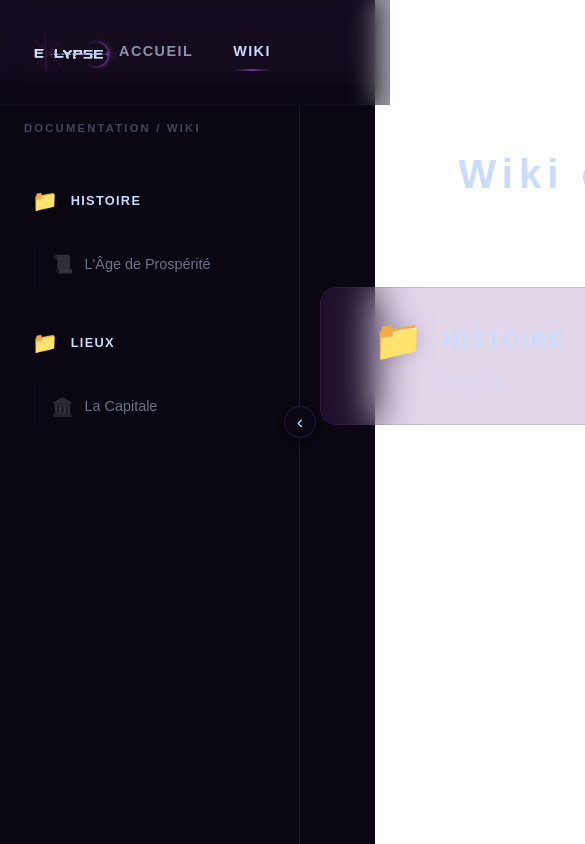
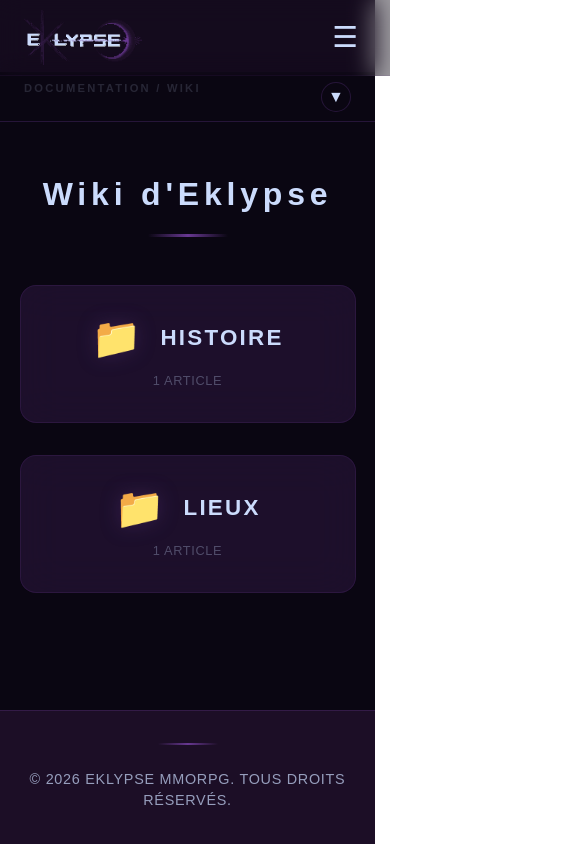
Before and after one commit to EklypseRP/Eklypse-website, a Next.js app in the folder eklypse/: page /wiki in a window 390 px wide. Shown: the top 844 px of the page, 585 px wide, since content can reach past the window. Built offline with nearby package versions, Linux system fonts and the light colour scheme.

Commit message:
UPD: Made the w<hole website responsive and fixed again some front

```diff
--- a/eklypse/app/components/Header.tsx
+++ b/eklypse/app/components/Header.tsx
@@ -5,25 +5,38 @@ import Link from 'next/link';
 import Image from 'next/image';
 import { usePathname } from 'next/navigation';
 
-// On utilise les constantes de couleurs basées sur votre page.tsx
 const COLORS = {
   purple: '#683892',
   lightText: '#CBDBFC',
   cardBorder: 'rgba(104, 56, 146, 0.3)',
-  almostBlack: '#0A0612', // Noir profond original
+  almostBlack: '#0A0612',
 };
 
 const Header: React.FC = () => {
   const [isScrolled, setIsScrolled] = useState(false);
+  const [isMobileMenuOpen, setIsMobileMenuOpen] = useState(false);
+  const [windowWidth, setWindowWidth] = useState(0);
   const pathname = usePathname();
 
   useEffect(() => {
+    setWindowWidth(window.innerWidth);
+    const handleResize = () => {
+      setWindowWidth(window.innerWidth);
+      if (window.innerWidth > 1024) setIsMobileMenuOpen(false);
+    };
     const handleScroll = () => {
       setIsScrolled(window.scrollY > 20);
     };
+
+    window.addEventListener('resize', handleResize);
     window.addEventListener('scroll', handleScroll);
-    return () => window.removeEventListener('scroll', handleScroll);
+    return () => {
+      window.removeEventListener('resize', handleResize);
+      window.removeEventListener('scroll', handleScroll);
+    };
   }, []);
+
+  const isMobile = windowWidth < 1024;
 
   const navItems = [
     { href: '/', label: 'Accueil' },
@@ -37,24 +50,17 @@ const Header: React.FC = () => {
       left: 0,
       right: 0,
       zIndex: 100,
-      padding: '0.75rem 2rem',
-
-      /* --- MODIFICATION : Fond plus sombre pour la séparation --- */
-      // On utilise 0.98 d'opacité pour un effet presque plein, avec un léger flou
-      backgroundColor: isScrolled ? 'rgba(10, 6, 18, 0.98)' : 'rgba(10, 6, 18, 0.4)',
+      padding: isMobile ? '0.5rem 1.5rem' : '0.75rem 2rem',
+      backgroundColor: (isScrolled || isMobileMenuOpen) ? 'rgba(10, 6, 18, 0.98)' : 'rgba(10, 6, 18, 0.4)',
       backdropFilter: 'blur(12px)',
-      // Bordure toujours visible mais plus marquée lors du scroll
-      borderBottom: `0.5px solid ${isScrolled ? COLORS.cardBorder : 'rgba(104, 56, 146, 0.1)'}`,
-      /* ----------------------------------------------------------- */
-
-      transition: 'all 0.4s cubic-bezier(0.4, 0, 0.2, 1)',
-      display: 'grid',
-      gridTemplateColumns: '1fr auto 1fr',
+      borderBottom: `0.5px solid ${(isScrolled || isMobileMenuOpen) ? COLORS.cardBorder : 'rgba(104, 56, 146, 0.1)'}`,
+      transition: 'background-color 0.4s ease',
+      display: 'flex',
+      justifyContent: 'space-between',
       alignItems: 'center'
     }}>
 
-      {/* Logo Image à Gauche */}
-      <div style={{ justifySelf: 'start' }}>
+      <div style={{ flex: 1, display: 'flex', alignItems: 'center' }}>
         <Link href="/" style={{ textDecoration: 'none', display: 'flex', alignItems: 'center' }}>
           <Image
             src="/Eklypse.png"
@@ -62,7 +68,7 @@ const Header: React.FC = () => {
             width={120}
             height={40}
             style={{
-              height: '80px',
+              height: isMobile ? '55px' : '80px',
               width: 'auto',
               objectFit: 'contain'
             }}
@@ -71,39 +77,92 @@ const Header: React.FC = () => {
         </Link>
       </div>
 
-      {/* Navigation au Centre */}
+      {!isMobile && (
         <nav style={{
           display: 'flex',
           gap: '2.5rem',
           alignItems: 'center',
-        justifySelf: 'center'
+          position: 'absolute',
+          left: '50%',
+          transform: 'translateX(-50%)'
         }}>
-        {navItems.map((item) => {
-          const isActive = item.href === '/'
-            ? pathname === '/'
-            : pathname.startsWith(item.href);
-
-          return (
+          {navItems.map((item) => (
             <NavLink
               key={item.href}
               href={item.href}
               label={item.label}
-              isActive={isActive}
+              isActive={item.href === '/' ? pathname === '/' : pathname.startsWith(item.href)}
             />
-          );
-        })}
+          ))}
         </nav>
+      )}
 
-      {/* Colonne de droite vide pour maintenir l'équilibre du centrage */}
-      <div style={{ justifySelf: 'end' }} />
+      {isMobile && (
+        <button
+          onClick={() => setIsMobileMenuOpen(!isMobileMenuOpen)}
+          style={{
+            background: 'none',
+            border: 'none',
+            color: COLORS.lightText,
+            fontSize: '1.8rem',
+            cursor: 'pointer',
+            padding: '0.5rem',
+            zIndex: 110
+          }}
+        >
+          {isMobileMenuOpen ? '✕' : '☰'}
+        </button>
+      )}
 
+      {!isMobile && <div style={{ flex: 1 }} />}
+
+      {isMobile && isMobileMenuOpen && (
+        <div style={{
+          position: 'fixed',
+          top: '100%',
+          left: 0,
+          right: 0,
+          backgroundColor: 'rgba(10, 6, 18, 0.98)',
+          borderBottom: `1px solid ${COLORS.cardBorder}`,
+          padding: '1.5rem',
+          display: 'flex',
+          flexDirection: 'column',
+          gap: '1rem',
+          animation: 'slideDown 0.3s ease-out'
+        }}>
+          {navItems.map((item) => (
+            <Link
+              key={item.href}
+              href={item.href}
+              onClick={() => setIsMobileMenuOpen(false)}
+              style={{
+                color: (pathname === item.href || (item.href !== '/' && pathname.startsWith(item.href))) ? COLORS.lightText : 'rgba(203, 219, 252, 0.65)',
+                textDecoration: 'none',
+                fontSize: '1.1rem',
+                fontWeight: '600',
+                textTransform: 'uppercase',
+                padding: '0.75rem 0',
+                borderBottom: '1px solid rgba(104, 56, 146, 0.1)'
+              }}
+            >
+              {item.label}
+            </Link>
+          ))}
+        </div>
+      )}
+
+      <style>{`
+        @keyframes slideDown {
+          from { transform: translateY(-10px); opacity: 0; }
+          to { transform: translateY(0); opacity: 1; }
+        }
+      `}</style>
     </header>
   );
 };
 
 const NavLink = ({ href, label, isActive }: { href: string, label: string, isActive: boolean }) => {
   const [isHovered, setIsHovered] = useState(false);
-
   return (
     <Link
       href={href}
@@ -117,7 +176,7 @@ const NavLink = ({ href, label, isActive }: { href: string, label: string, isAct
         textTransform: 'uppercase',
         letterSpacing: '0.1em',
         position: 'relative',
-        transition: 'all 0.3s ease',
+        transition: 'color 0.3s ease',
         padding: '0.5rem 0'
       }}
     >
--- a/eklypse/app/components/WikiSidebar.tsx
+++ b/eklypse/app/components/WikiSidebar.tsx
@@ -1,6 +1,6 @@
 'use client';
 
-import React, { useState } from 'react';
+import React, { useState, useEffect } from 'react';
 import Link from 'next/link';
 import { usePathname } from 'next/navigation';
 
@@ -28,7 +28,7 @@ const SidebarLink = ({ href, title, icon, isActive, isCollapsed }: any) => {
         alignItems: 'center',
         gap: '0.7rem',
         position: 'relative',
-        transition: 'all 0.3s ease',
+        transition: 'all 0.8s ease',
         color: (isActive || isHovered) ? COLORS.lightText : 'rgba(203, 219, 252, 0.5)',
         justifyContent: isCollapsed ? 'center' : 'flex-start',
       }}
@@ -36,7 +36,7 @@ const SidebarLink = ({ href, title, icon, isActive, isCollapsed }: any) => {
       <span style={{
         fontSize: '1.1rem',
         filter: isHovered || isActive ? 'none' : 'grayscale(100%) opacity(0.4)',
-        transition: 'all 0.3s'
+        transition: 'all 0.8s ease'
       }}>
         {icon || '📄'}
       </span>
@@ -52,16 +52,20 @@ const SidebarLink = ({ href, title, icon, isActive, isCollapsed }: any) => {
         </span>
       )}
 
-      {!isCollapsed && (isActive || isHovered) && (
+      {/* LIGNE DYNAMIQUE DE L'ARTICLE - Toujours présente mais animée */}
+      {!isCollapsed && (
         <span style={{
           position: 'absolute',
           bottom: '2px',
           left: '50%',
-          width: '80%',
+          transform: 'translateX(-50%)',
+          // MODIFICATION : Transition de 0% à 60% pour l'effet de glissement
+          width: (isActive || isHovered) ? '60%' : '0%',
+          opacity: (isActive || isHovered) ? 1 : 0,
           height: '2px',
           background: `linear-gradient(to right, transparent, ${COLORS.purple}, transparent)`,
-          transform: 'translateX(-50%)',
-          transition: 'all 0.3s ease',
+          transition: 'width 0.8s ease, opacity 0.8s ease',
+          pointerEvents: 'none'
         }} />
       )}
     </Link>
@@ -72,63 +76,84 @@ const SidebarLink = ({ href, title, icon, isActive, isCollapsed }: any) => {
 export default function WikiSidebar({ categories }: { categories: any[] }) {
   const pathname = usePathname();
   const [isCollapsed, setIsCollapsed] = useState(false);
-  const [isBtnHovered, setIsBtnHovered] = useState(false);
-  const [isTitleHovered, setIsTitleHovered] = useState(false);
+  const [windowWidth, setWindowWidth] = useState(0);
+  const [isMounted, setIsMounted] = useState(false);
+  const [isReady, setIsReady] = useState(false);
+  const [isTitleHovered, setIsTitleHovered] = useState(false); // État pour l'effet over du titre
+
+  useEffect(() => {
+    const width = window.innerWidth;
+    setWindowWidth(width);
+    setIsMounted(true);
+
+    if (width < 1024) {
+      setIsCollapsed(true);
+    }
+
+    const timer = setTimeout(() => setIsReady(true), 100);
+
+    const handleResize = () => setWindowWidth(window.innerWidth);
+    window.addEventListener('resize', handleResize);
+
+    return () => {
+      window.removeEventListener('resize', handleResize);
+      clearTimeout(timer);
+    };
+  }, []);
+
+  const isMobile = isMounted ? windowWidth < 1024 : false;
+
+  const transitionStyle = (isReady && !isMobile)
+    ? 'width 0.4s cubic-bezier(0.4, 0, 0.2, 1), min-width 0.4s cubic-bezier(0.4, 0, 0.2, 1), padding 0.4s ease'
+    : (isReady && isMobile ? 'height 0.4s ease, padding 0.4s ease' : 'none');
 
   return (
     <aside style={{
-      width: isCollapsed ? '80px' : '300px',
-      minWidth: isCollapsed ? '80px' : '300px',
+      width: isMobile ? '100%' : (isCollapsed ? '80px' : '300px'),
+      minWidth: isMobile ? '100%' : (isCollapsed ? '80px' : '300px'),
       display: 'flex',
       flexDirection: 'column',
-      gap: '2.5rem',
-      position: 'sticky',
+      gap: isMobile && isCollapsed ? '0' : '2.5rem',
+      position: isMobile ? 'relative' : 'sticky',
       top: 0,
-      height: '100vh',
-      overflowY: 'auto',
+      height: isMobile ? (isCollapsed ? '50px' : 'auto') : '100vh',
+      maxHeight: isMobile && !isCollapsed ? '70vh' : 'none',
+      overflowY: isMobile && isCollapsed ? 'hidden' : 'auto',
       overflowX: 'hidden',
-      scrollbarWidth: 'none',
-      msOverflowStyle: 'none',
       backgroundColor: COLORS.almostBlack,
-      borderRight: `1px solid ${COLORS.cardBorder}`,
-      padding: isCollapsed ? '2.5rem 0.5rem' : '2.5rem 1.5rem',
+      borderRight: isMobile ? 'none' : `1px solid ${COLORS.cardBorder}`,
+      borderBottom: isMobile ? `1px solid ${COLORS.cardBorder}` : 'none',
+      padding: isMobile
+        ? (isCollapsed ? '0.5rem 1.5rem' : '1.5rem')
+        : (isCollapsed ? '2.5rem 0.5rem' : '2.5rem 1.5rem'),
       zIndex: 20,
-      transition: 'all 0.4s cubic-bezier(0.4, 0, 0.2, 1)',
+      transition: transitionStyle,
     }}>
 
-      <style>{`aside::-webkit-scrollbar { display: none; }`}</style>
-
-      {/* BOUTON TOGGLE */}
       <button
         onClick={() => setIsCollapsed(!isCollapsed)}
-        onMouseEnter={() => setIsBtnHovered(true)}
-        onMouseLeave={() => setIsBtnHovered(false)}
         style={{
-          position: 'fixed',
-          left: isCollapsed ? '64px' : '284px',
-          top: '50%',
-          transform: 'translateY(-50%)',
-          background: isBtnHovered ? COLORS.purple : COLORS.almostBlack,
+          position: isMobile ? 'absolute' : 'fixed',
+          right: isMobile ? '1.5rem' : 'auto',
+          left: isMobile ? 'auto' : (isCollapsed ? '64px' : '284px'),
+          top: isMobile ? '10px' : '50%',
+          transform: isMobile ? 'none' : 'translateY(-50%)',
+          background: COLORS.almostBlack,
           border: `1px solid ${COLORS.cardBorder}`,
           color: COLORS.lightText,
           borderRadius: '50%',
-          width: '32px',
-          height: '32px',
-          cursor: 'pointer',
-          display: 'flex',
-          alignItems: 'center',
-          justifyContent: 'center',
-          transition: 'all 0.4s cubic-bezier(0.4, 0, 0.2, 1)',
-          boxShadow: isBtnHovered ? `0 0 15px ${COLORS.purple}` : '0 4px 10px rgba(0,0,0,0.5)',
+          width: '30px', height: '30px', cursor: 'pointer',
+          display: 'flex', alignItems: 'center', justifyContent: 'center',
+          transition: 'all 0.4s ease',
           zIndex: 100,
-          fontSize: '1.2rem',
         }}
       >
-        {isCollapsed ? '›' : '‹'}
+        {isMobile ? (isCollapsed ? '▼' : '▲') : (isCollapsed ? '›' : '‹')}
       </button>
 
-      {/* TITRE WIKI */}
-      {!isCollapsed && (
+      {/* TITRE WIKI AVEC EFFET OVER RESTAURÉ */}
+      <div style={{ opacity: isCollapsed && isMobile ? 0.5 : 1, transition: 'opacity 0.3s' }}>
+        {(!isCollapsed || isMobile) && (
           <Link
             href="/wiki"
             onMouseEnter={() => setIsTitleHovered(true)}
@@ -140,62 +165,44 @@ export default function WikiSidebar({ categories }: { categories: any[] }) {
               textDecoration: 'none',
               letterSpacing: '0.2em',
               textTransform: 'uppercase',
-            marginBottom: '0.5rem',
-            transition: 'all 0.3s ease',
+              transition: 'color 0.8s ease',
+              display: 'block',
+              marginBottom: '0.5rem'
             }}
           >
             Documentation / Wiki
           </Link>
         )}
+      </div>
 
-      {/* NAVIGATION CATEGORIES */}
-      <nav style={{ display: 'flex', flexDirection: 'column', gap: '2.5rem' }}>
+      <nav style={{
+        display: isMobile && isCollapsed ? 'none' : 'flex',
+        flexDirection: 'column',
+        gap: '2.5rem',
+        marginTop: isMobile ? '1rem' : '0'
+      }}>
         {categories.map((cat) => {
           const isCategoryActive = pathname.includes(`/wiki/${cat.id}`);
-
           return (
             <div key={cat.id} style={{ display: 'flex', flexDirection: 'column', gap: '1rem' }}>
+              <div style={{ display: 'flex', alignItems: 'center', gap: '0.8rem', color: COLORS.lightText, position: 'relative', paddingBottom: isCollapsed ? '0' : '0.6rem' }}>
+                <span style={{ fontSize: '1.3rem' }}>{cat.icon}</span>
+                {!isCollapsed && <span style={{ fontWeight: '800', fontSize: '0.8rem', textTransform: 'uppercase' }}>{cat.title}</span>}
 
-              {/* TITRE DE CATÉGORIE AVEC LIGNE DYNAMIQUE */}
-              <div style={{
-                display: 'inline-flex', // Utilisation d'inline-flex pour que la largeur s'adapte au contenu
-                alignItems: 'center',
-                justifyContent: isCollapsed ? 'center' : 'flex-start',
-                gap: '0.8rem',
-                color: COLORS.lightText,
-                paddingLeft: isCollapsed ? '0' : '0.5rem',
-                position: 'relative',
-                paddingBottom: isCollapsed ? '0' : '0.6rem', // Espace pour la ligne
-                width: isCollapsed ? '100%' : 'fit-content' // S'adapte au mot si déplié
-              }}>
-                <span style={{ fontSize: '1.3rem' }}>{cat.icon}</span>
-                {!isCollapsed && (
-                  <span style={{
-                    fontWeight: '800',
-                    fontSize: '0.8rem',
-                    textTransform: 'uppercase',
-                    letterSpacing: '0.1em'
-                  }}>
-                    {cat.title}
-                  </span>
-                )}
-
-                {/* LA LIGNE DÉGRADÉE (Même style que les articles) */}
                 {isCategoryActive && !isCollapsed && (
                   <div style={{
                     position: 'absolute',
                     bottom: 0,
                     left: '50%',
-                    transform: 'translateX(-50%)', // Centrage sous le mot
-                    width: '100%', // Toute la longueur du mot + icône
+                    transform: 'translateX(-50%)',
+                    width: '75%',
                     height: '2px',
                     background: `linear-gradient(to right, transparent, ${COLORS.purple}, transparent)`,
-                    borderRadius: '2px'
+                    transition: 'width 0.8s ease, opacity 0.8s ease'
                   }} />
                 )}
               </div>
 
-              {/* LISTE ARTICLES */}
               <div style={{
                 display: 'flex',
                 flexDirection: 'column',
--- a/eklypse/app/globals.css
+++ b/eklypse/app/globals.css
@@ -19,13 +19,25 @@
   }
 }
 
+* {
+  box-sizing: border-box;
+}
+
 body {
   background: var(--background);
   color: var(--foreground);
   font-family: Arial, Helvetica, sans-serif;
+  /* MODIFICATION : Empêche le scroll horizontal accidentel sur mobile */
+  overflow-x: hidden;
+  width: 100%;
 }
 
 html {
-  /* Réserve l'espace de la scrollbar pour éviter le saut de contenu */
   scrollbar-gutter: stable;
 }
+
+/* MODIFICATION : Les images ne dépassent jamais de leur conteneur */
+img {
+  max-width: 100%;
+  height: auto;
+}
--- a/eklypse/app/layout.tsx
+++ b/eklypse/app/layout.tsx
@@ -23,10 +23,8 @@ export default function RootLayout({
   children: React.ReactNode;
 }>) {
   return (
-    <html lang="en">
-      <body
-        className={`${geistSans.variable} ${geistMono.variable} antialiased`}
-      >
+    <html lang="fr">
+      <body className={`${geistSans.variable} ${geistMono.variable} antialiased`}>
         {children}
       </body>
     </html>
--- a/eklypse/app/wiki/[category]/[slug]/page.tsx
+++ b/eklypse/app/wiki/[category]/[slug]/page.tsx
@@ -4,14 +4,13 @@ import MarkdownRenderer from '@/app/components/MarkdownRenderer';
 import WikiSidebar from '@/app/components/WikiSidebar';
 import { BackButton } from '@/app/wiki/WikiClientComponents';
 
-const DARK_BG = '#0A0612'; // Couleur constante foncée
+const DARK_BG = '#0A0612';
 
 export default async function ArticlePage({ params }: { params: Promise<{ category: string, slug: string }> }) {
   const { category: currentCategory, slug: currentSlug } = await params;
   const allArticles = getAllWikiData();
   const article = allArticles.find((a) => a.category === currentCategory && a.slug === currentSlug);
 
-  // --- LOGIQUE DYNAMIQUE POUR LA SIDEBAR ---
   const categoryIds = Array.from(new Set(allArticles.map(a => a.category)));
   const categoriesData = categoryIds.map(id => {
     const articlesInCat = allArticles.filter(a => a.category === id);
@@ -29,28 +28,21 @@ export default async function ArticlePage({ params }: { params: Promise<{ catego
   return (
     <div style={{
       display: 'flex',
-      alignItems: 'stretch',
-      minHeight: '100vh',
+      flexDirection: 'inherit',
+      flex: 1,
       backgroundColor: DARK_BG,
       color: '#CBDBFC',
       position: 'relative',
-      // Supprime les espaces entre le layout et le header/footer
-      marginTop: '-2rem',
-      marginBottom: '-4rem',
     }}>
 
-      {/* SIDEBAR : Fusionnée avec le header et footer */}
       <WikiSidebar categories={categoriesData} />
 
-      {/* ZONE DE CONTENU PRINCIPALE */}
       <main style={{
         flex: 1,
-        // Padding-top ajusté à 4rem pour aligner le BackButton avec les autres pages
-        padding: '4rem clamp(1rem, 5vw, 4rem) 6rem',
+        padding: '3rem clamp(1rem, 5vw, 4rem) 6rem',
         position: 'relative'
       }}>
 
-        {/* NAVIGATION HAUTE ALIGNÉE */}
         <div style={{ display: 'flex', flexDirection: 'column', gap: '0.4rem', marginBottom: '3rem' }}>
           <BackButton href={`/wiki/${currentCategory}`} label="Retour à la liste" />
           <nav style={{
@@ -64,34 +56,39 @@ export default async function ArticlePage({ params }: { params: Promise<{ catego
           </nav>
         </div>
 
-        {/* BLOC ARTICLE */}
         <article style={{
           maxWidth: '1000px',
-          background: 'rgba(255, 255, 255, 0.02)', // Fond subtil pour détacher l'article
+          background: 'rgba(255, 255, 255, 0.02)',
           backdropFilter: 'blur(20px)',
-          padding: 'clamp(2rem, 5vw, 4rem)',
+          padding: 'clamp(1.5rem, 5vw, 4rem)',
           borderRadius: '12px',
           border: '1px solid rgba(104, 56, 146, 0.2)',
           boxShadow: '0 30px 60px rgba(0, 0, 0, 0.4)',
           margin: '0 auto'
         }}>
-          <div style={{ display: 'flex', alignItems: 'center', gap: '1.8rem', marginBottom: '3rem' }}>
-             <span style={{ fontSize: '3.8rem', filter: 'drop-shadow(0 0 15px rgba(104, 56, 146, 0.4))' }}>
+          <div style={{
+            display: 'flex',
+            flexDirection: 'row',
+            alignItems: 'center',
+            gap: '1.5rem',
+            marginBottom: '2rem',
+            flexWrap: 'wrap'
+          }}>
+             <span style={{ fontSize: 'clamp(2.5rem, 5vw, 3.8rem)', filter: 'drop-shadow(0 0 15px rgba(104, 56, 146, 0.4))' }}>
                 {article.icon || '📜'}
              </span>
              <div>
-                <h1 style={{ fontSize: 'clamp(2.2rem, 4.5vw, 3.2rem)', fontWeight: '900', color: '#CBDBFC', margin: 0 }}>
+                <h1 style={{ fontSize: 'clamp(1.5rem, 4.5vw, 3.2rem)', fontWeight: '900', color: '#CBDBFC', margin: 0 }}>
                   {article.title}
                 </h1>
-                <p style={{ color: 'rgba(203, 219, 252, 0.3)', marginTop: '0.5rem', fontSize: '0.85rem', letterSpacing: '0.1em' }}>
+                <p style={{ color: 'rgba(203, 219, 252, 0.3)', marginTop: '0.5rem', fontSize: '0.75rem', letterSpacing: '0.1em' }}>
                   ARCHIVES MISES À JOUR : {article.lastUpdated}
                 </p>
              </div>
           </div>
-          <hr style={{ border: 'none', borderTop: '1px solid rgba(104, 56, 146, 0.2)', marginBottom: '3.5rem' }} />
+          <hr style={{ border: 'none', borderTop: '1px solid rgba(104, 56, 146, 0.2)', marginBottom: '2.5rem' }} />
 
           <MarkdownRenderer content={article.content} />
-
         </article>
       </main>
     </div>
--- a/eklypse/app/wiki/layout.tsx
+++ b/eklypse/app/wiki/layout.tsx
@@ -4,39 +4,39 @@ import React, { useState, useEffect } from 'react';
 import Header from '@/app/components/Header';
 import Footer from '@/app/components/Footer';
 
-// Constantes de couleurs pour le fond
 const SCROLL_COLORS = {
   start: { r: 28, g: 15, b: 38 },
   mid: { r: 20, g: 10, b: 28 },
   end: { r: 10, g: 6, b: 18 },
 };
 
-export default function WikiLayout({
-  children,
-}: {
-  children: React.ReactNode;
-}) {
+export default function WikiLayout({ children }: { children: React.ReactNode }) {
   const [scrollProgress, setScrollProgress] = useState(0);
+  const [windowWidth, setWindowWidth] = useState(0);
+  const [isMounted, setIsMounted] = useState(false);
 
-  // Logique de progression du scroll identique à la page d'accueil
   useEffect(() => {
+    setWindowWidth(window.innerWidth);
+    setIsMounted(true);
+    const handleResize = () => setWindowWidth(window.innerWidth);
     const handleScroll = () => {
       const windowHeight = window.innerHeight;
       const documentHeight = document.documentElement.scrollHeight - windowHeight;
-      const scrolled = window.scrollY;
-      const progress = documentHeight > 0 ? Math.min(scrolled / documentHeight, 1) : 0;
+      const progress = documentHeight > 0 ? Math.min(window.scrollY / documentHeight, 1) : 0;
       setScrollProgress(progress);
     };
 
+    window.addEventListener('resize', handleResize);
     window.addEventListener('scroll', handleScroll);
-    return () => window.removeEventListener('scroll', handleScroll);
+    return () => {
+      window.removeEventListener('resize', handleResize);
+      window.removeEventListener('scroll', handleScroll);
+    };
   }, []);
 
-  // Calcul de la couleur de fond dynamique
   const calculateBackgroundColor = (progress: number): string => {
     const { start, mid, end } = SCROLL_COLORS;
     let r, g, b;
-
     if (progress < 0.5) {
       const localProgress = progress * 2;
       r = Math.round(start.r + (mid.r - start.r) * localProgress);
@@ -51,24 +51,26 @@ export default function WikiLayout({
     return `rgb(${r}, ${g}, ${b})`;
   };
 
+  const isMobile = isMounted ? windowWidth < 1024 : false;
+
   return (
     <div style={{
       minHeight: '100vh',
       background: calculateBackgroundColor(scrollProgress),
       color: '#CBDBFC',
-      transition: 'background 0.3s ease',
       display: 'flex',
-      flexDirection: 'column'
+      flexDirection: 'column',
+      overflowX: 'hidden'
     }}>
-      {/* Intégration du Header */}
       <Header />
-
-      {/* Contenu principal avec le padding nécessaire pour ne pas être caché sous le Header */}
-      <main style={{ flex: 1, paddingTop: '7rem', paddingBottom: '4rem' }}>
+      <main style={{
+        flex: 1,
+        paddingTop: isMobile ? '4.5rem' : '6rem',
+        display: 'flex',
+        flexDirection: isMobile ? 'column' : 'row'
+      }}>
         {children}
       </main>
-
-      {/* Intégration du Footer */}
       <Footer />
     </div>
   );
--- a/eklypse/app/wiki/page.tsx
+++ b/eklypse/app/wiki/page.tsx
@@ -28,25 +28,23 @@ export default async function WikiPage() {
   return (
     <div style={{
       display: 'flex',
-      alignItems: 'stretch',
-      minHeight: '100vh',
+      flexDirection: 'inherit',
+      flex: 1,
       backgroundColor: DARK_BG,
       color: '#CBDBFC',
-      position: 'relative',
-      marginTop: '-2rem',
-      marginBottom: '-4rem',
+      position: 'relative'
     }}>
       <WikiSidebar categories={categoriesData} />
 
       <main style={{
         flex: 1,
-        padding: '4rem clamp(1rem, 5vw, 4rem) 6rem',
+        padding: '3rem clamp(1rem, 5vw, 4rem) 4rem',
         position: 'relative'
       }}>
 
-        <header style={{ textAlign: 'center', marginBottom: '4rem' }}>
+        <header style={{ textAlign: 'center', marginBottom: '3rem' }}>
           <h2 style={{
-            fontSize: 'clamp(2.5rem, 5vw, 4.5rem)',
+            fontSize: 'clamp(2rem, 5vw, 3.5rem)',
             fontWeight: '600',
             color: 'rgb(203, 219, 252)',
             letterSpacing: '0.15em',
@@ -64,8 +62,8 @@ export default async function WikiPage() {
 
         <div style={{
           display: 'grid',
-          gridTemplateColumns: 'repeat(auto-fit, minmax(300px, 1fr))',
-          gap: '2.5rem',
+          gridTemplateColumns: 'repeat(auto-fit, minmax(min(100%, 300px), 1fr))',
+          gap: '2rem',
           maxWidth: '1200px',
           margin: '0 auto'
         }}>
```
Also changed, not shown: eklypse/app/page.tsx (+21 -12 lines), eklypse/app/wiki/[category]/page.tsx (+11 -14 lines). Lines whose indentation alone changed are shown as unchanged.
